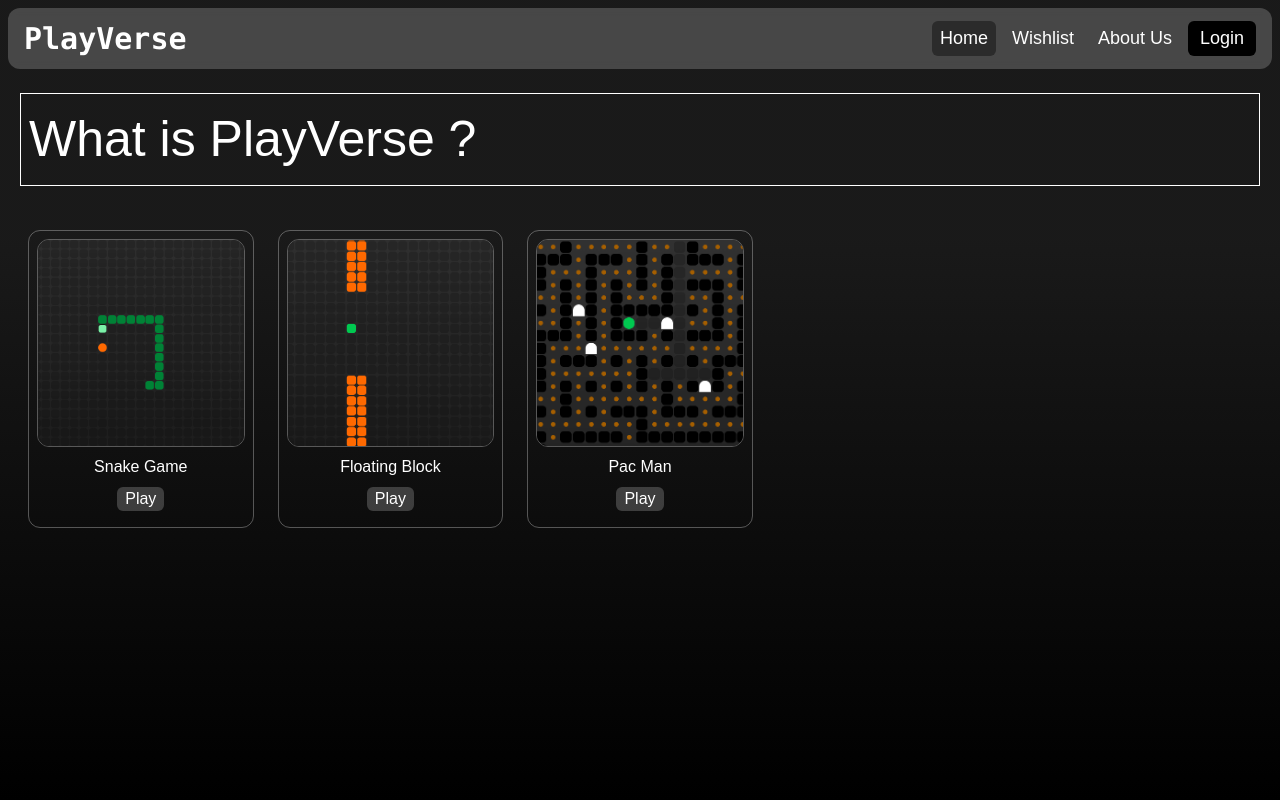
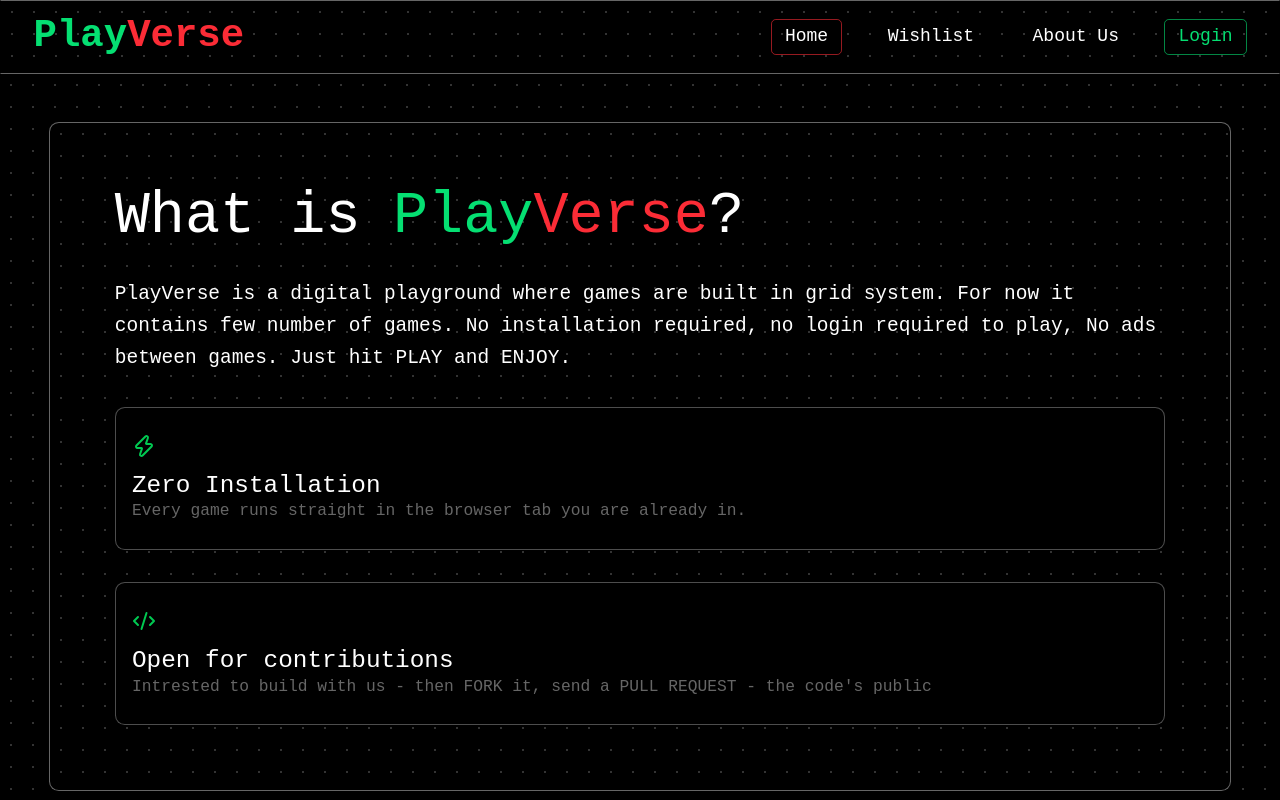
Before and after one commit to abhinandan029/PlayVerse, a React (Vite) app: page /home in a window 1280 px wide. Built offline with nearby package versions, Linux system fonts and the light colour scheme.

Commit message:
body UI re-designed

```diff
--- a/package.json
+++ b/package.json
@@ -11,6 +11,7 @@
   },
   "dependencies": {
     "@tailwindcss/vite": "^4.3.3",
+    "lucide-react": "^1.31.0",
     "react": "^19.2.7",
     "react-dom": "^19.2.7",
     "react-router-dom": "^7.18.2",
--- a/src/components/Body.jsx
+++ b/src/components/Body.jsx
@@ -1,53 +1,105 @@
 import {useNavigate} from "react-router-dom"
+
+import {Zap, Code2, Gamepad2} from 'lucide-react'
+
+const TILE_BG = {
+  backgroundImage:
+    "radial-gradient(circle, hsla(0, 100%, 100%, 0.2) 1px, transparent 1px)",
+  backgroundSize: "22px 22px",
+};
 
 const images = import.meta.glob("../assets/*.png", { eager: true, import: "default" })
 
 function Body() {
   const navigate = useNavigate();
 
-  const games = ["Snake Game", "Floating Block", "Pac Man"]
+  const games = [
+    {
+     name : "Snake Game", type : "classic"
+    },
+    {
+      name : "Floating Block", type : "puzzle"
+    },
+    {
+      name : "Pac Man", type : "arcade"
+    }
+  ]
 
   function getImage(game){
     const filename = `../assets/${game.replaceAll(" ", "-")}.png`
     return images[filename]
   }
 
+  const feature = [
+    {
+      icon : Zap,
+      title : "Zero Installation",
+      body : "Every game runs straight in the browser tab you are already in."
+    },
+    {
+      icon : Code2,
+      title : "Open for contributions",
+      body : "Intrested to build with us - then FORK it, send a PULL REQUEST - the code's public"
+    }
+  ]
+
   return (
-    <div className="flex flex-col">
+    <div className="flex flex-col overflow-y-auto" style={TILE_BG}>
 
-      <div className=" text-white m-5 mt-4 p-2 border flex">
-        <div className="flex flex-col">
-          <h1 className="text-[50px]">What is PlayVerse ?</h1>
+      <div className="text-white m-15 p-20 border border-white/40 rounded-xl flex bg-black" style={TILE_BG}>
+
+        <div className="flex flex-col" >
+
+          <h1 className="text-7xl flex">What is <span className="ml-10 text-green-400">Play<span className="text-red-500">Verse</span></span>?</h1>
+          <p className="text-2xl mt-10 leading-relaxed" >PlayVerse is a digital playground where games are built in grid system. For now it contains few number of games. No installation required, no login required to play, No ads between games. Just hit PLAY and ENJOY.</p>
+
+          {
+            feature.map((f,i) => {
+              return (
+                <div className="border rounded-xl border-white/30 bg-black mt-10 py-8 px-5" key={i}>
+                  <f.icon className="text-green-500" />
+                  <p className="text-3xl mt-4 ">{f.title}</p>
+                  <p className="text-xl text-white/40">{f.body}</p>
+                </div>
+              )
+            })
+          }
 
         </div>
 
-        {/* <div
-          className="grid grid-cols-21 gap-0.5 p-1 py-2 bg-white/10 rounded-md ml-auto"
-          style={{ gridTemplateColumns: `repeat(21, minmax(0, 1fr))` }}>
-          {
-            Array.from({ length : 210}).map((cell, index) => {
-              let color = "bg-black"
-
-              if(index % 2 === 0 ) color = "bg-white"
-
-              return <div className={`h-5 w-5 rounded-md ${color}`} key={index}></div>
-            })
-          }
-        </div> */}
-
       </div>
 
-      <div className="grid grid-cols-5 gap-2 text-white m-5 mt-4">
+      <div className="flex items-center gap-4 px-10 py-4 border-y border-white/30 bg-black mt-15">
+        <Gamepad2 className="text-red-500 size-15" />
+        <h1 className="text-white text-5xl">Popular Games</h1>
+      </div>
+
+
+      <div className="grid grid-cols-5 gap-2 text-white m-5">
+
         {
         games &&
         games.map((game, index) =>
         {
           return(
-            <div key={index} className="flex flex-col items-center m-2 border border-white/30 p-2 rounded-xl hover:scale-[1.05] transition-all duration-300 ease-in-out">
-              <img src={getImage(game)} className="rounded-xl border border-white/30 mb-2"></img>
-              <p>{game}</p>
-              <button className="px-2 bg-white/20 rounded-md cursor-pointer m-2 hover:scale-[1.05] transition-all duration-300 ease-in-out"
-              onClick={() => navigate(`/${game.toLowerCase().replaceAll(" ", "-")}`)}>Play</button>
+            <div key={index} className="m-4 mt-10 border border-white/30 rounded-xl bg-black">
+              <img src={getImage(game.name)} className="rounded-t-xl"></img>
+
+              <div className="flex items-center justify-between px-5 py-3 border-t border-white/30">
+
+                <div className="flex flex-col items-left">
+                  <p className="text-2xl">{game.name}</p>
+                  <p className="text-xl text-white/30">{game.type}</p>
+                </div>
+
+                <button
+                className="px-2 text-xl bg-white/10 rounded-md border border-white/40 cursor-pointer m-2 "
+                onClick={() => navigate(`/${game.name.toLowerCase().replaceAll(" ", "-")}`)}>
+                  Play
+                </button>
+
+              </div>
+
             </div>
           );
         })
--- a/src/components/Header.jsx
+++ b/src/components/Header.jsx
@@ -1,4 +1,10 @@
 import {useNavigate, useLocation} from 'react-router-dom'
+
+const TILE_BG = {
+  backgroundImage:
+    "radial-gradient(circle, hsla(0, 100%, 100%, 0.2) 1px, transparent 1px)",
+  backgroundSize: "22px 22px",
+};
 
 function Header() {
   const navigate = useNavigate();
@@ -6,30 +12,31 @@ function Header() {
 
   return (
     <div
-    className="flex gap-2 border-none rounded-xl py-2 px-4 justify-between items-center bg-white/20 m-2 backdrop-blur-xs sticky top-2 left-0 right-0">
+    className="flex gap-2 py-5 px-5 justify-between items-center bg-black border border-y-white/40 sticky top-0 left-0 right-0"
+    style={TILE_BG}>
 
-      <span className="text-[30px] font-mono font-bold text-white">PlayVerse</span>
+      <span className="text-5xl md:text-5xl ml-5 font-bold text-green-400">Play<span className="text-red-500">Verse</span></span>
 
-      <div className="flex gap-2 text-white text-[18px]">
+      <div className="flex gap-10 text-white text-[18px] mr-5">
 
         <button
-        className={`px-2 hover:bg-black/40 rounded-md cursor-pointer transition-all duration-300 ease-in-out ${location.pathname === "/home" ? "bg-black/40" : ""}`}
+        className={`px-4 rounded-md cursor-pointer ${location.pathname === "/home" ? "border border-red-500/60" : ""}`}
         onClick={() => navigate("/home")}>
           Home
         </button>
 
         <button
-        className={`px-2 hover:bg-black/40 rounded-md cursor-pointer transition-all duration-300 ease-in-out ${location.pathname === "/wishlist" ? "bg-black/40" : ""}`}>
+        className={`px-4 hover:bg-black/40 rounded-md cursor-pointer transition-all duration-300 ease-in-out ${location.pathname === "/wishlist" ? "border border-red-500/60" : ""}`}>
           Wishlist
         </button>
 
         <button
-        className={`px-2 hover:bg-black/40 rounded-md cursor-pointer transition-all duration-300 ease-in-out ${location.pathname === "/wishlist" ? "bg-black/40" : ""}`}>
+        className={`px-4 hover:bg-black/40 rounded-md cursor-pointer transition-all duration-300 ease-in-out ${location.pathname === "/wishlist" ? "border border-red-500/60" : ""}`}>
           About Us
         </button>
 
         <button
-        className="px-3 hover:bg-black/80 rounded-md cursor-pointer transition-all duration-300 ease-in-out bg-black py-1"
+        className="px-4 py-1 rounded-md cursor-pointer transition-all duration-300 ease-in-out border border-green-400/60 text-green-400"
         onClick={() => navigate("/login")}>
           Login
         </button>
--- a/src/games/UI/GameBoard.jsx
+++ b/src/games/UI/GameBoard.jsx
@@ -1,7 +1,7 @@
 
 function GameBoard({children}){
   return (
-    <div className="basis-2/3 m-2 border border-white rounded-md">
+    <div className=" m-2 border border-white rounded-md">
       {children}
     </div>
   )
--- a/src/games/snakeGame/snakeGame.jsx
+++ b/src/games/snakeGame/snakeGame.jsx
@@ -31,6 +31,7 @@ function SnakeGame(){
 
   useEffect( () => {
     const handleKeyDown = (e) =>{
+      e.preventDefault()
       switch(e.key) {
         case "ArrowRight":
           if(directionRef.current !== -1) directionRef.current = 1
@@ -116,19 +117,28 @@ function SnakeGame(){
 
 
   return (
-    <div className="flex">
+    <div className="flex flex-col">
+
+      <div>
+        <h1>{GAME_NAME}</h1>
+        <p></p>
+      </div>
+
+
+      <div className="flex m-5">
+
         <GameBoard >
           <div
-          className="grid grid-cols-45 gap-0.5 p-1 py-2 bg-white/10 rounded-md"
-          style={{ gridTemplateColumns: `repeat(${GRID_WIDTH}, minmax(0, 1fr))` }}>
+            className="grid grid-cols-45 gap-0.5 p-1 py-2 bg-black rounded-md"
+            style={{ gridTemplateColumns: `repeat(${GRID_WIDTH}, 0fr)` }}>
             {
               Array.from({ length : GRID_SIZE}).map((cell, index) => {
-              let color = "bg-black/20"
+                let color = "bg-black"
                 if( index === snake[0]) color = "bg-green-300 border"
                 else if(snake.includes(index)) color = "bg-green-700";
                 else if(index === food) color = "bg-orange-500 rounded-xl";
 
-              return <div className={`h-5 w-5 rounded-md ${color}`} key={index}></div>
+                return <div className={`h-6 w-6 rounded-md ${color}`} key={index}></div>
               })
             }
           </div>
@@ -141,6 +151,9 @@ function SnakeGame(){
 
         </div>
 
+      </div>
+
+
 
 
     </div>
--- a/src/index.css
+++ b/src/index.css
@@ -8,6 +8,7 @@ html, body {
   height: 100vh;
   width: 100vw;
   overflow: hidden;
+  font-family : monospace;
 }
 
 
@@ -15,10 +16,9 @@ html, body {
   height: 100%;
   width: 100%;
   overflow-x: hidden;
-  font-family : arial;
   scrollbar-width : thin;
   scrollbar-color : hsl(0, 0%, 20%) transparent;
-  background : linear-gradient(to bottom, hsl(0, 0%, 10%) 30%, hsl(0, 0%, 0%));
+  background-color : hsl(0, 0%, 0%);
 }
 
 @theme{
```
Also changed, not shown: 1 other file (tests, documents, lock files or other folders). Lines whose indentation alone changed are shown as unchanged.
